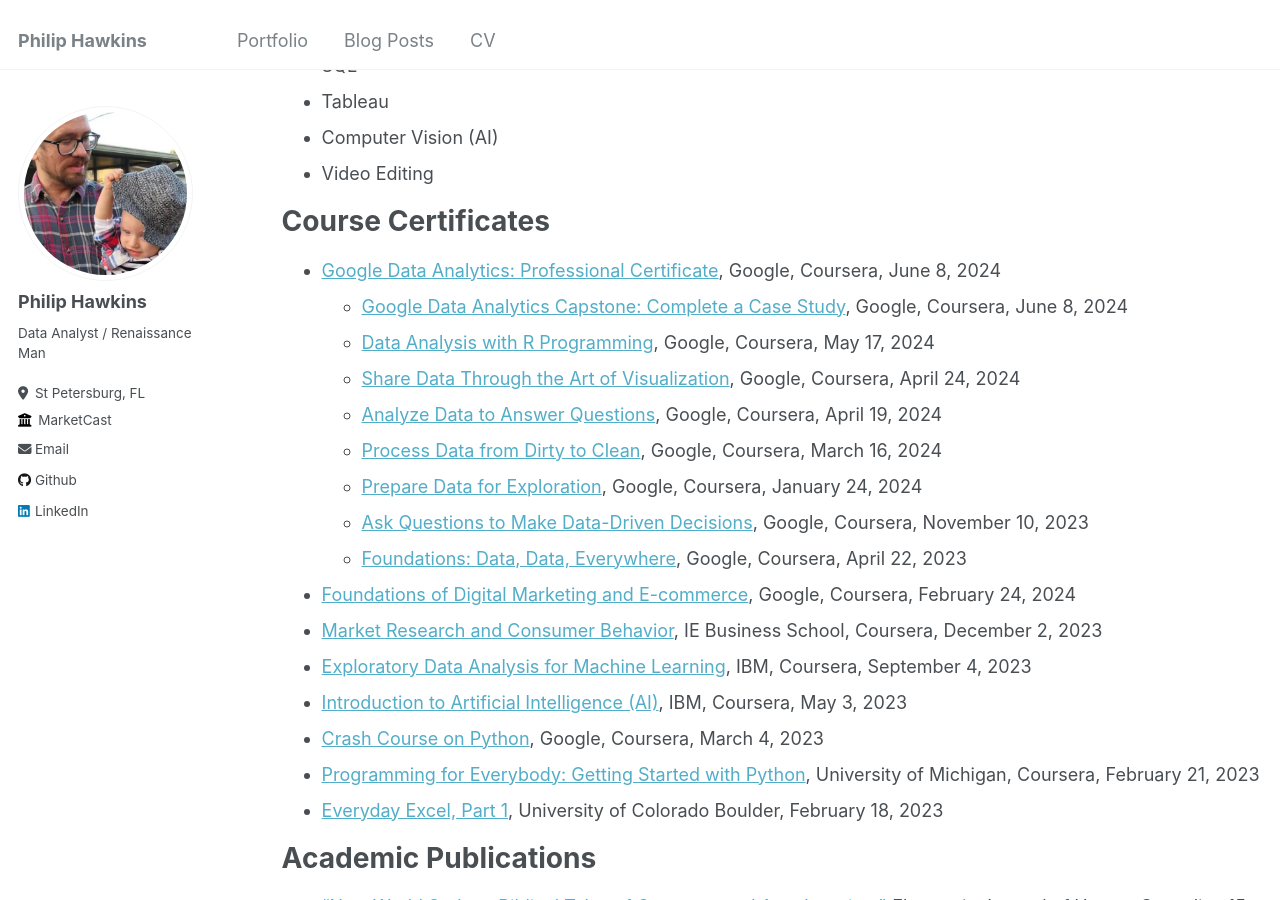
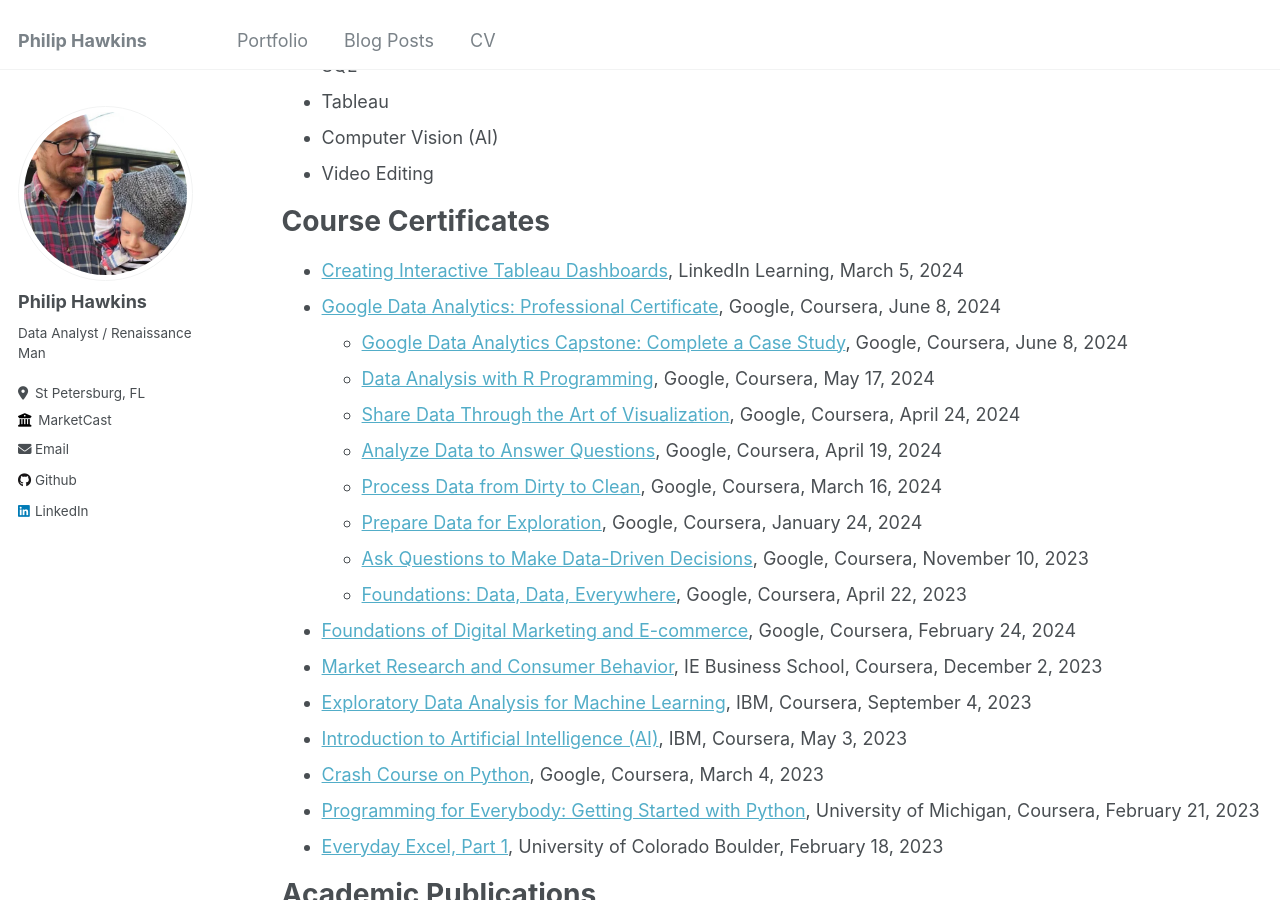
Before and after one commit to philip-hawkins-git/philip-hawkins-git.github.io, a Jekyll site: the page built from _pages/cv.md, in a window 1280 px wide and 900 px high, scrolled down 918 px. Built offline with Jekyll 4.4.1, drawn with Linux system fonts in a browser that asks for light colours.

Commit message:
Update cv.md

```diff
--- a/_pages/cv.md
+++ b/_pages/cv.md
@@ -43,6 +43,7 @@
 
 Course Certificates
 ======
+* [Creating Interactive Tableau Dashboards](https://github.com/philip-hawkins-git/philip-hawkins-git.github.io/blob/master/files/CertificateOfCompletion_Creating Interactive Tableau Dashboards.pdf), LinkedIn Learning, March 5, 2024
 * [Google Data Analytics: Professional Certificate](https://github.com/philip-hawkins-git/philip-hawkins-git.github.io/blob/master/files/Coursera%20W7LPPYYGFKP8.pdf), Google, Coursera, June 8, 2024
   * [Google Data Analytics Capstone: Complete a Case Study](https://github.com/philip-hawkins-git/philip-hawkins-git.github.io/blob/master/files/Coursera%2043LKHWCRCWV2.pdf), Google, Coursera, June 8, 2024
   * [Data Analysis with R Programming](https://github.com/philip-hawkins-git/philip-hawkins-git.github.io/blob/master/files/Coursera%20KYNGPU8TU99P.pdf), Google, Coursera, May 17, 2024
```
